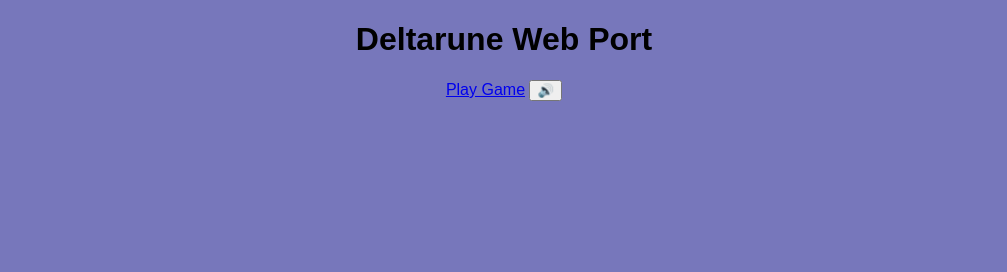
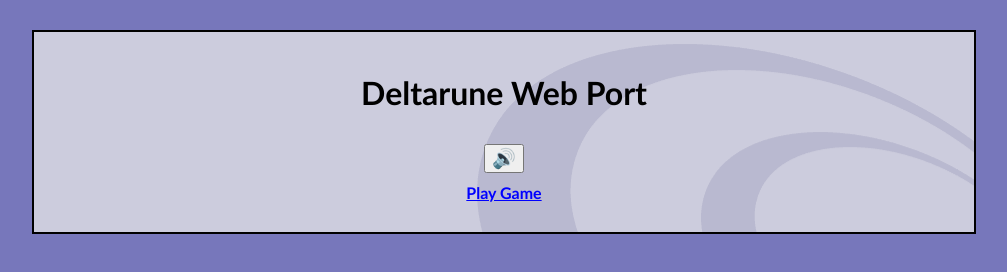
Before and after one commit to RehanDahal/Deltarune, a plain HTML site: page deltaruneindex.html in a window 1280 px wide. Shown: the whole page, without its empty margins (136-1143 px from the left). Drawn offline with Linux system fonts and the light colour scheme.

Commit message:
Update deltaruneindex.html

```diff
--- a/deltaruneindex.html
+++ b/deltaruneindex.html
@@ -2,35 +2,65 @@
 <html lang="en">
 <head>
   <meta charset="UTF-8">
-<title>Deltarune Launcher</title>
+  <title>Deltarune Web Port</title>
+  <meta name="viewport" content="width=device-width, initial-scale=1">
   <style>
-  body { margin:0; font-family: Arial; background:#77b; text-align:center; }
-  #gameContainer { margin-top:20px; }
+    body {
+      margin: 0;
+      padding: 0;
+      background: #77b;
+      font-family: "Trebuchet MS", Verdana, Arial, Helvetica, sans-serif;
+      text-align: center;
+    }
+    #container {
+      margin: 30px auto;
+      padding: 20px;
+      background: #ccd url('backblue.gif') no-repeat top right;
+      border: 2px solid #000;
+      max-width: 900px;
+    }
+    a {
+      font-weight: bold;
+      color: #00f;
+      text-decoration: underline;
+    }
+    a:hover { color: #c00; }
+    .menu a { display: block; margin: 10px 0; }
+    button { margin-top: 10px; font-size: 1.2em; }
   </style>
 </head>
 <body>
 
+<div id="container">
   <h1>Deltarune Web Port</h1>
 
-<a href="#" id="startGame">Play Game</a>
-
+  <!-- Audio & Mute button -->
   <audio id="drone" controls loop autoplay hidden>
     <source src="audios/AUDIO_DRONE.ogg" type="audio/ogg">
   </audio>
   <button id="mute">🔊</button>
 
+  <!-- Menu -->
+  <div class="menu">
+    <a href="#" id="startGame">Play Game</a>
+  </div>
+
+  <!-- Game container -->
   <div id="gameContainer"></div>
+</div>
 
 <script>
 const audio = document.getElementById('drone');
 const mute = document.getElementById('mute');
 let gamestarted = false;
 
+// Mute toggle
 mute.addEventListener('click', () => {
   audio.muted = !audio.muted;
   mute.textContent = audio.muted ? '🔊' : '🔇';
 });
 
+// Load the game dynamically into #gameContainer
 document.getElementById('startGame').addEventListener('click', function(e) {
   e.preventDefault();
   if (!gamestarted) {
@@ -40,6 +70,7 @@ document.getElementById('startGame').addEventListener('click', function(e) {
       .then(html => {
         document.getElementById('gameContainer').innerHTML = html;
 
+        // Re-run any scripts inside the fetched game
         document.getElementById('gameContainer').querySelectorAll('script').forEach(oldScript => {
           const newScript = document.createElement('script');
           if (oldScript.src) {
```
Lines whose indentation alone changed are shown as unchanged.
